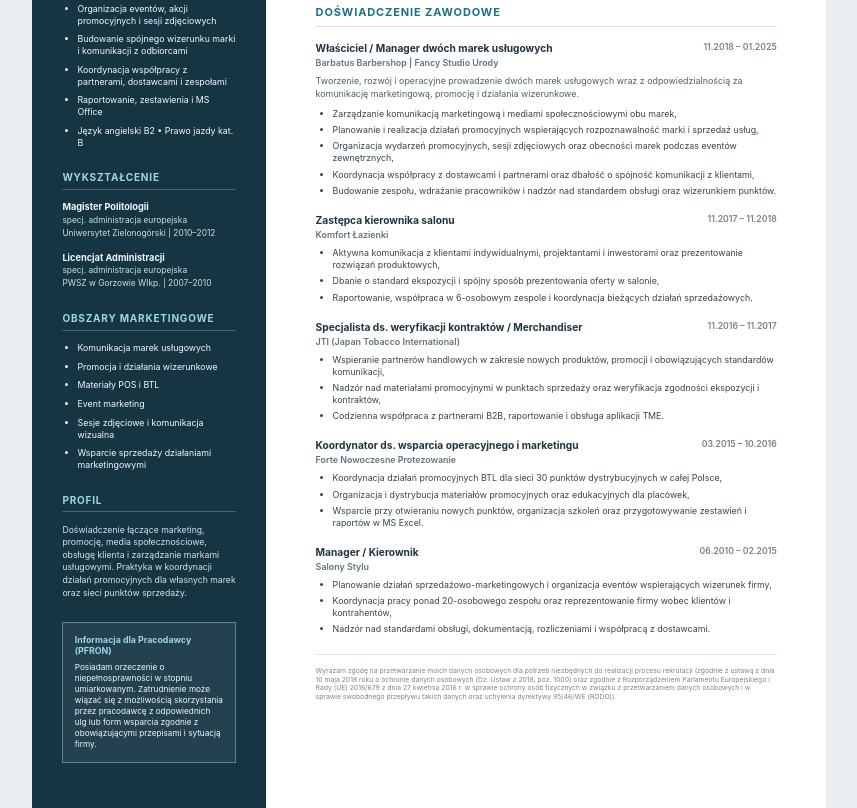
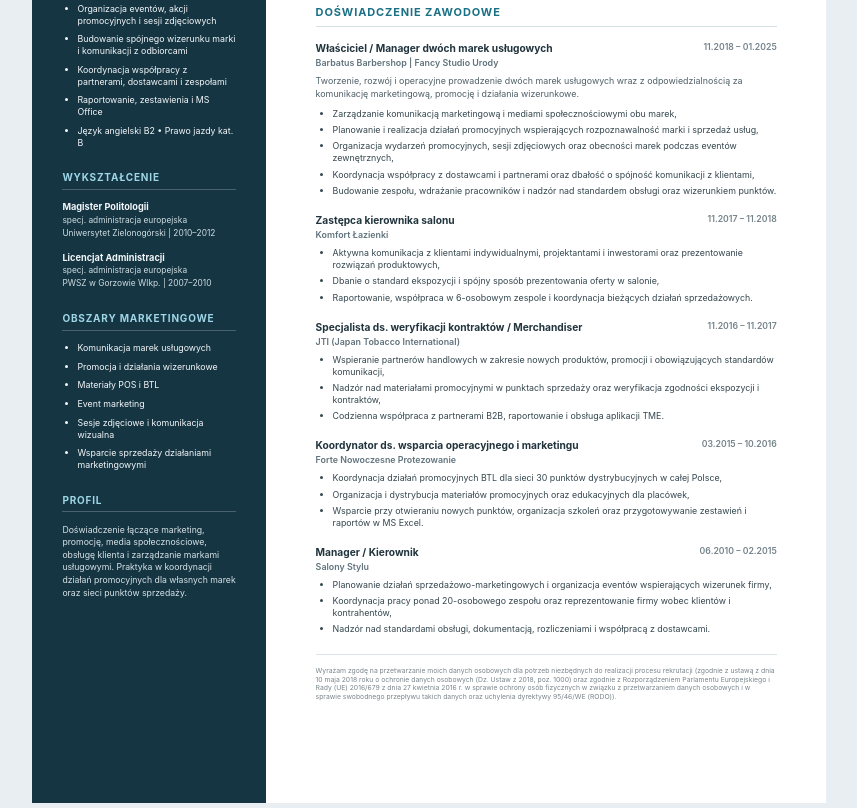
Before and after one commit to Bl4ckBend3r/PT_CV, a website: page jobs/social-media.html in a window 1280 px wide. Shown: the part 320-1128 px from the top of the page, without its empty margins (211-1068 px from the left). Drawn offline with Linux system fonts and the light colour scheme.

Commit message:
Remove PFRON employer information section
Removed employer information regarding disability benefits.

```diff
--- a/jobs/social-media.html
+++ b/jobs/social-media.html
@@ -142,7 +142,6 @@
         <p class="sidebar-text">Doświadczenie łączące marketing, promocję, media społecznościowe, obsługę klienta i zarządzanie markami usługowymi. Praktyka w koordynacji działań promocyjnych dla własnych marek oraz sieci punktów sprzedaży.</p>
       </section>
 
-      <div class="pfron-card"><strong>Informacja dla Pracodawcy (PFRON)</strong><p>Posiadam orzeczenie o niepełnosprawności w stopniu umiarkowanym. Zatrudnienie może wiązać się z możliwością skorzystania przez pracodawcę z odpowiednich ulg lub form wsparcia zgodnie z obowiązującymi przepisami i sytuacją firmy.</p></div>
     </aside>
 
     <section class="main-content">
```
